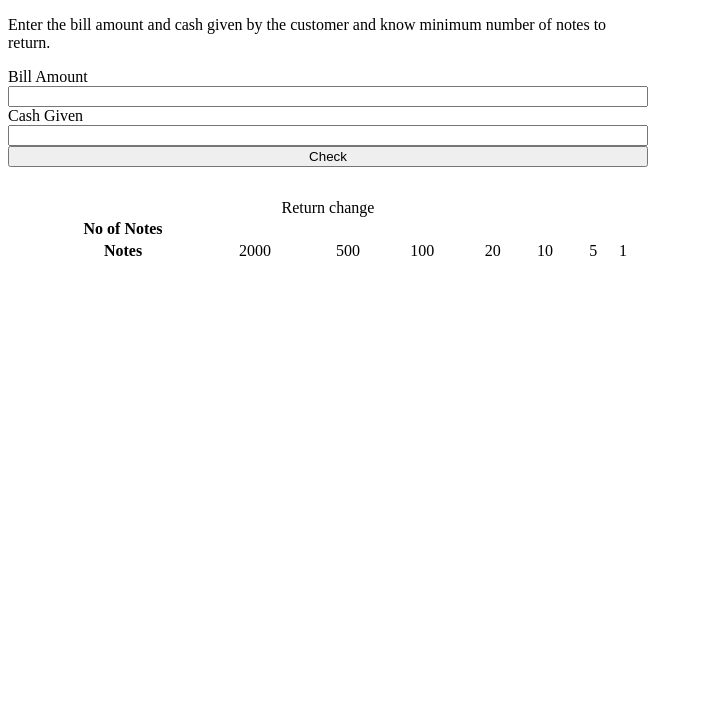
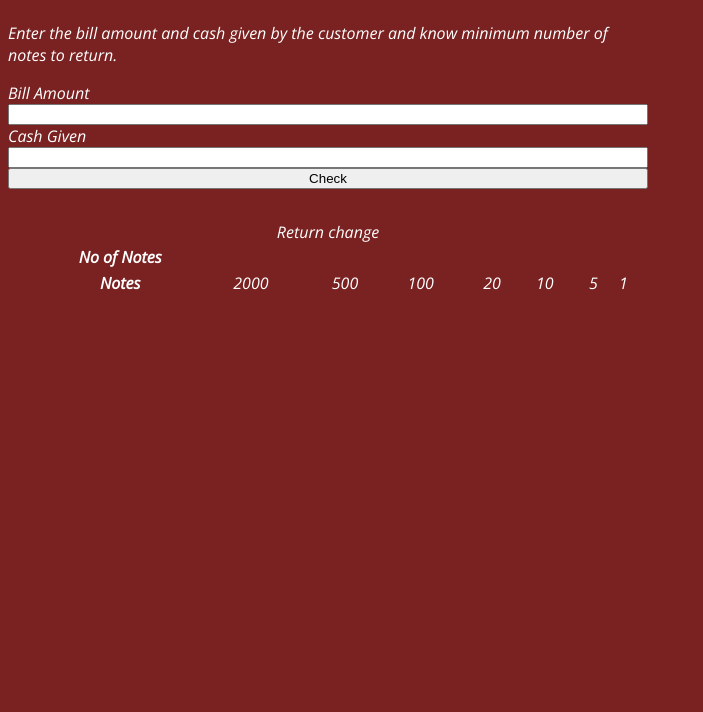
Before and after one commit to Shivamkumar126/Cash-Register, a plain HTML site: page index.html in a window 1280 px wide. Shown: the part 88-800 px from the top of the page, without its empty margins (0-703 px from the left). Drawn offline with nearby package versions, Linux system fonts and the light colour scheme.

Commit message:
Update main.css

```diff
--- a/main.css
+++ b/main.css
@@ -1,6 +1,11 @@
-* {
+@import url('https://fonts.googleapis.com/css2?family=Open+Sans:ital,wght@1,300&display=swap');
 
-}
+         body{
+            font-family: 'Open Sans', sans-ser;
+            background-color: rgb(122, 33, 33);
+            color: white;
+
+        }
 
 .container {
     display: flex;
```
